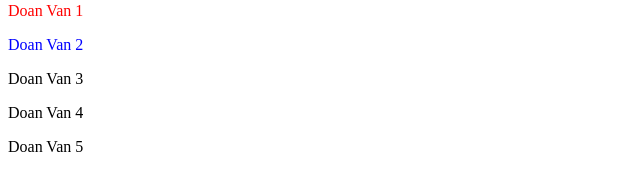
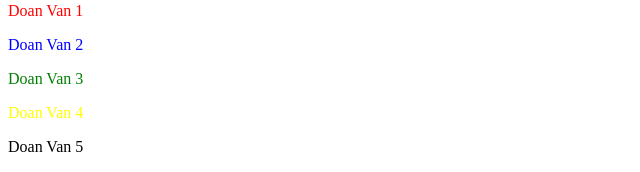
Before and after one commit to lvppaul/Pseudo, a plain HTML site: page child_type.html in a window 1280 px wide. Shown: the part 312-484 px from the top of the page, without its empty margins (0-640 px from the left). Drawn offline with Linux system fonts and the light colour scheme.

Commit message:
color nth last of type

```diff
--- a/styleChildType.css
+++ b/styleChildType.css
@@ -7,6 +7,9 @@
 .childType p:nth-of-type(2) {
   color: blue;
 }
-.childType p:nth-of-type() {
+.childType p:nth-of-type(3) {
   color: green;
 }
+.childType p:nth-last-of-type(2) {
+  color: yellow;
+}
```
